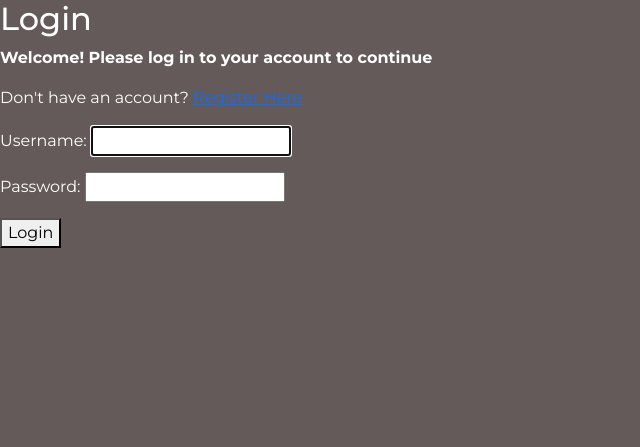
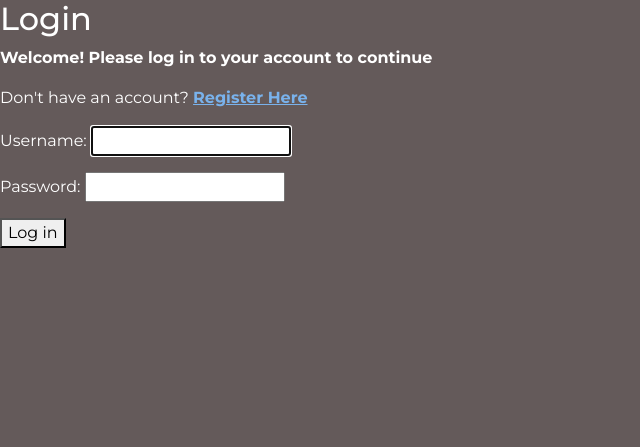
Before and after one commit to PeaJaySee/habit_forma_work, a Django app: page /login/ in a window 1280 px wide. Shown: the part 56-503 px from the top of the page, without its empty margins (0-640 px from the left). Run offline with Django 5.2, Linux system fonts and the light colour scheme; some libraries are stand-ins or nearby versions.

Commit message:
login and logout pages updated

```diff
--- a/static/css/style.css
+++ b/static/css/style.css
@@ -38,6 +38,14 @@ main table {
 .navbar {
     background-color: #cec0c0;
     }
+
+
+/*LOGIN FORM*/
+
+.register-link
+{
+    color: rgb(121, 178, 236);
+}
 
 /* HABIT FORM */
 
--- a/templates/account/login.html
+++ b/templates/account/login.html
@@ -5,12 +5,12 @@
     <h2>Login</h2>
 
     <p class="text-white"><strong>Welcome! Please log in to your account to continue</strong></p>
-    <p class="text-white">Don't have an account? <a href="{% url 'account_signup' %}">Register Here</a></p>
+    <p class="text-white">Don't have an account? <a href="{% url 'account_signup' %}" class="register-link" aria-label="register for an account"><strong>Register Here</strong></a></p>
 
     <form method="post">
         {% csrf_token %}
         {{ form.as_p }}
-        <button type="submit">Login</button>
+        <button type="submit">Log in</button>
     </form>
 
 
--- a/templates/account/logout.html
+++ b/templates/account/logout.html
@@ -1,8 +1,12 @@
 {% extends 'base.html' %}
 {% block content %}
+
 <h2>Logout</h2>
+<p class="text-white">Are you sure you want to log out?</p>
+
 <form method="post" action="{% url 'account_logout' %}">
     {% csrf_token %}
-    <button type="submit">Logout</button>
+    <button type="submit">Log out</button>
 </form>
+
 {% endblock %}
```
Also changed, not shown: 1 other file.
